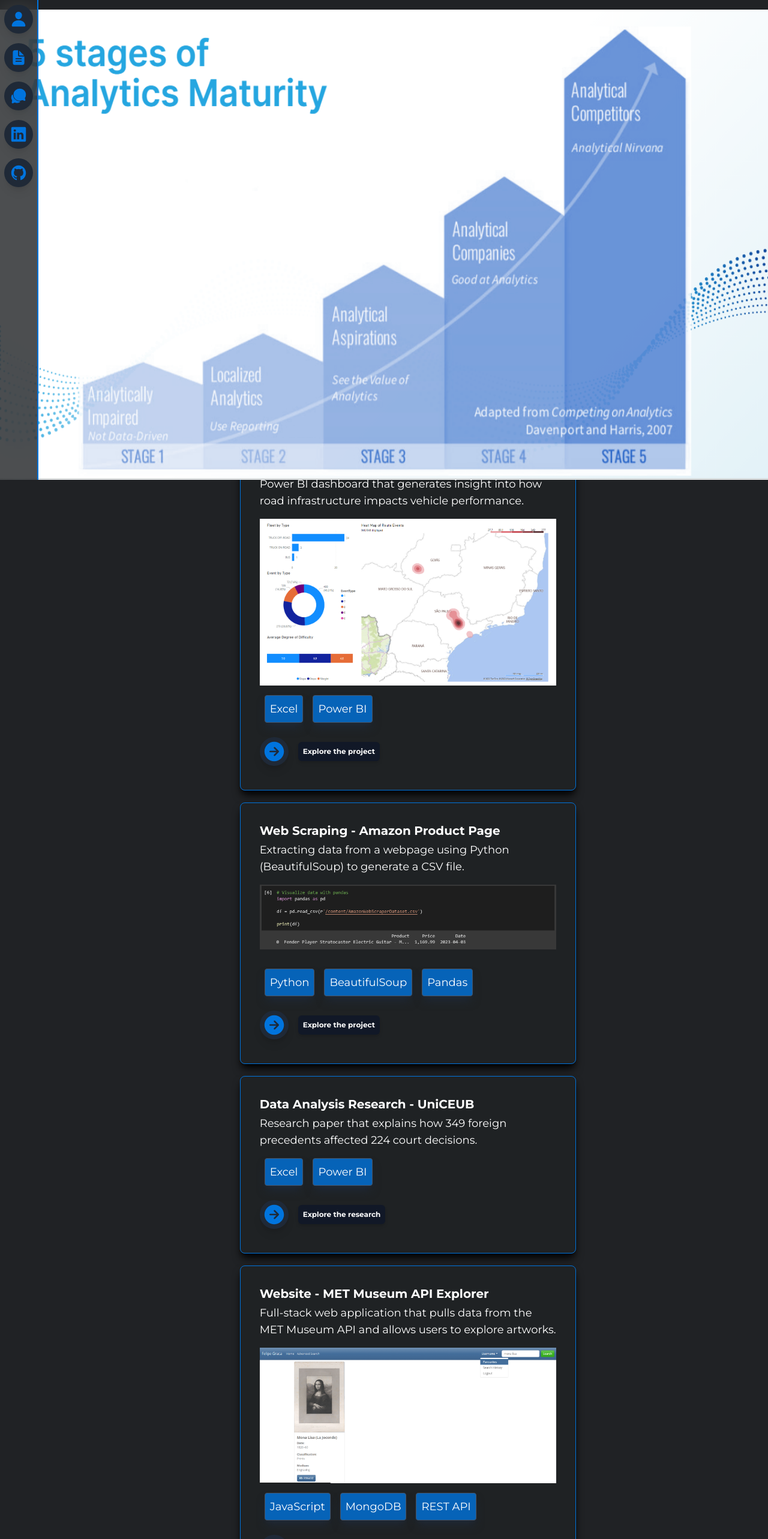
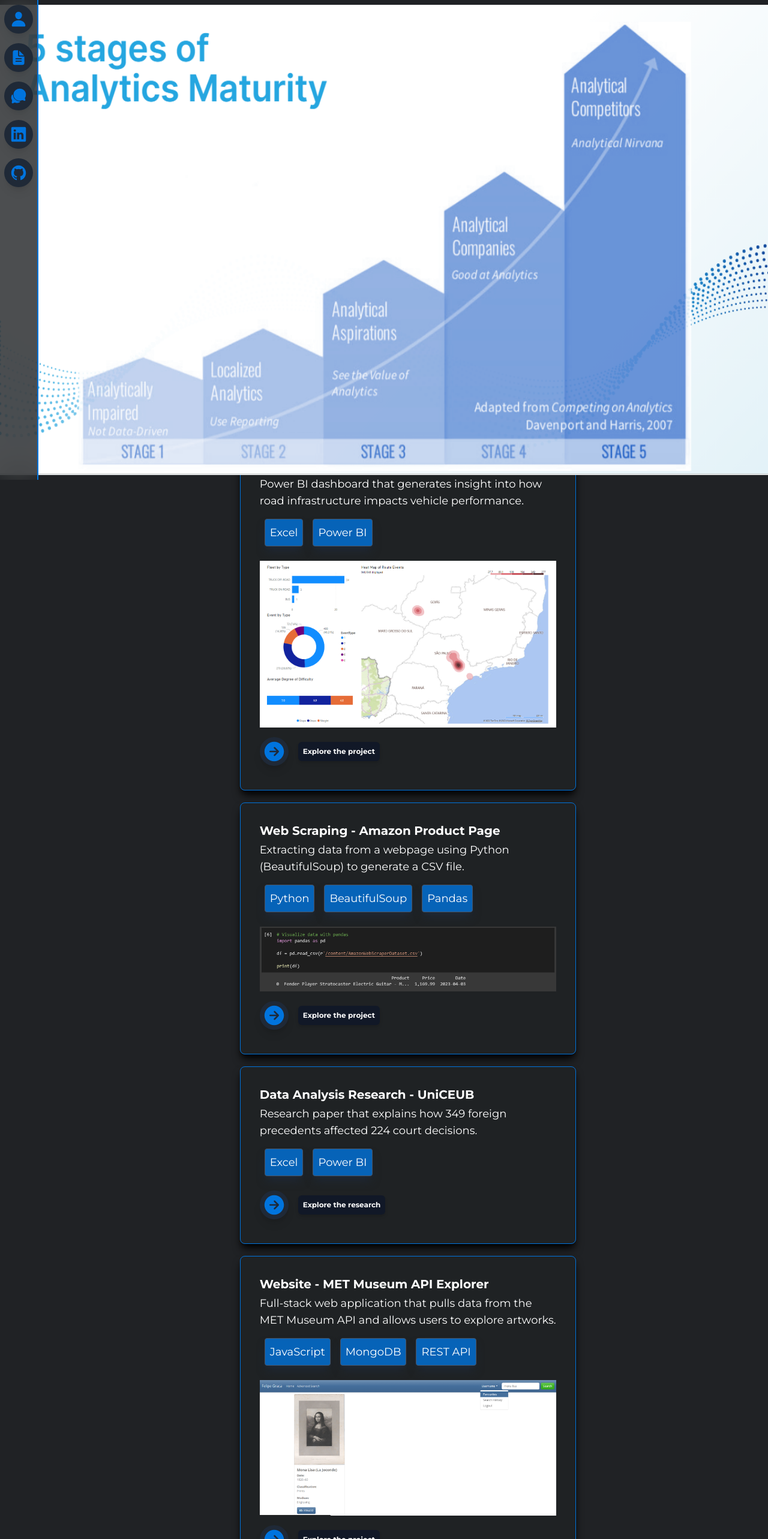
Before and after one commit to fmeneses-graca/my-website, a Next.js app: page / in a window 1280 px wide. Shown: the top 2566 px of the page at 60% size. Built offline with nearby package versions, Linux system fonts and the light colour scheme.

Commit message:
Change skill tag position

```diff
--- a/components/ProjectSection.js
+++ b/components/ProjectSection.js
@@ -36,13 +36,14 @@ function spotifyProjectText() {
                 Who are the Top 100 Spotify Artists - based on their Top 10 Songs - and where do they come from?
             </p>
 
-            <Image src={cover} alt="Graphic" layout='fill' className="pt-4" />
-
             <div className="flex flex-wrap py-2">
                 <p className="skill-element">SQL</p>
                 <p className="skill-element">Excel</p>
                 <p className="skill-element">Power BI</p>
             </div>
+
+            <Image src={cover} alt="Graphic" layout='fill' className="py-2" />
+
 
             <div className="flex">
                 <Link href="/spotify-project" passHref>
@@ -65,12 +66,12 @@ function mercedesProjectText() {
                 Power BI dashboard that generates insight into how road infrastructure impacts vehicle performance.
             </p>
 
-            <Image src={step2} alt="Excel spreadsheet" className="pt-4" />
-
             <div className="flex flex-wrap py-2">
                 <p className="skill-element">Excel</p>
                 <p className="skill-element">Power BI</p>
             </div>
+
+            <Image src={step2} alt="Excel spreadsheet" className="py-2" />
 
             <div className="flex">
                 <Link href="/mercedes-benz-project" passHref>
@@ -93,12 +94,12 @@ function courtProjectText() {
                 Research paper that explains how 349 foreign precedents affected 224 court decisions.
             </p>
 
-            <Image src={frontPage} alt="Graphic" layout='fill' className="pt-4" />
-
             <div className="flex flex-wrap py-2">
                 <p className="skill-element">Excel</p>
                 <p className="skill-element">Power BI</p>
             </div>
+
+            <Image src={frontPage} alt="Graphic" layout='fill' className="py-2" />
 
             <div className="flex">
                 <Link href="/supreme-court-network-project" passHref>
@@ -118,15 +119,15 @@ function courtProjectText() {
 function presentationText() {
     return (
         <>
-            <p className="pt-1">
+            <p className="pt-2">
                 Presentation about data analysis processes and techniques, analytics maturity models, logical data architecture, big data, and data management.
             </p>
-
-            <Image src={presentation} alt="Presentation" layout='fill' className="pt-4" />
 
             <div className="flex flex-wrap py-2">
                 <p className="skill-element">PowerPoint</p>
             </div>
+
+            <Image src={presentation} alt="Presentation" layout='fill' className="py-2"/>
 
             <div className="flex">
                 <Link href="/presentation-project" passHref>
@@ -149,13 +150,13 @@ function amazonProjectText() {
                 Extracting data from a webpage using Python (BeautifulSoup) to generate a CSV file.
             </p>
 
-            <Image src={step6} alt="Visualize code with python" className="py-4" />
-
             <div className="flex flex-wrap py-2">
                 <p className="skill-element">Python</p>
                 <p className="skill-element">BeautifulSoup</p>
                 <p className="skill-element">Pandas</p>
             </div>
+
+            <Image src={step6} alt="Visualize code with python" className="py-2" />
 
             <div className="flex">
                 <Link href="/amazon-web-scrapping" passHref>
@@ -178,13 +179,13 @@ function metProjectText() {
                 Full-stack web application that pulls data from the MET Museum API and allows users to explore artworks.
             </p>
 
-            <Image src={userFavouritesPage} alt="User Favourites page" className="pt-4" />
-
             <div className="flex flex-wrap py-2">
                 <p className="skill-element">JavaScript</p>
                 <p className="skill-element">MongoDB</p>
                 <p className="skill-element">REST API</p>
             </div>
+
+            <Image src={userFavouritesPage} alt="User Favourites page" className="py-2" />
 
             <div className="flex">
                 <Link href="/met-museum-project" passHref>
```
